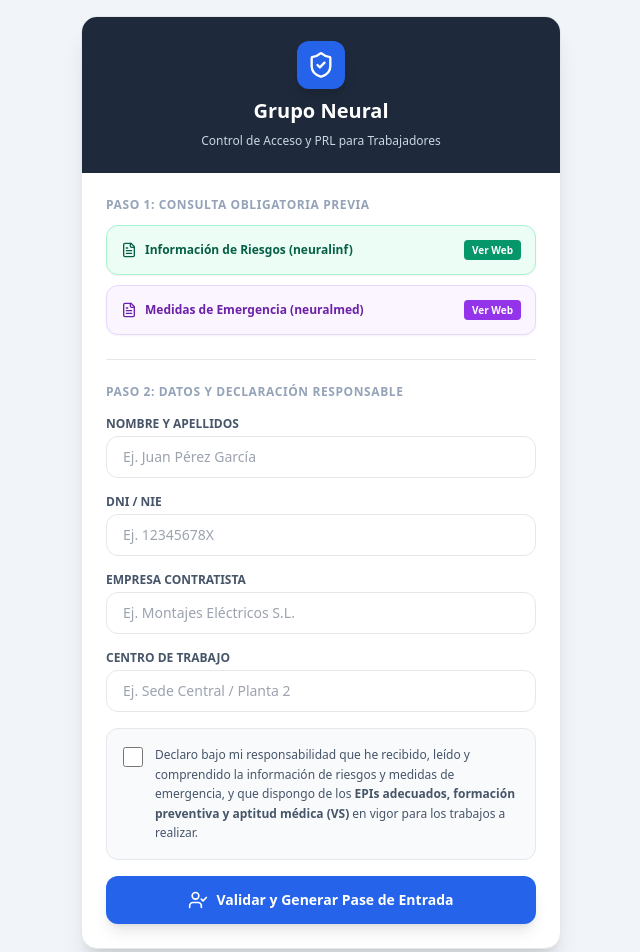
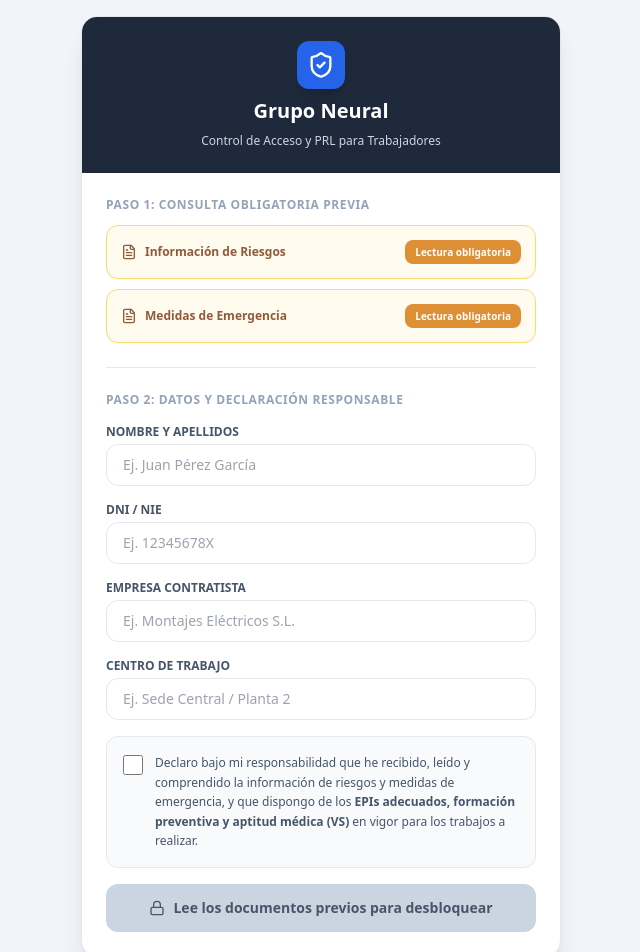
Before and after one commit to neuralprl/neuralaccesos, a React (Vite) app: page / in a window 1280 px wide. Shown: the top 952 px of the page, without its empty margins (319-959 px from the left). Built offline with nearby package versions, Linux system fonts and the light colour scheme.

Commit message:
Update App.jsx

```diff
--- a/src/App.jsx
+++ b/src/App.jsx
@@ -1,9 +1,14 @@
 import React, { useState } from 'react';
-import { ShieldCheck, FileText, CheckCircle2, UserCheck, Calendar, Smartphone, ArrowLeft, AlertTriangle, Flame } from 'lucide-react';
+import { ShieldCheck, FileText, CheckCircle2, UserCheck, Calendar, Smartphone, ArrowLeft, AlertTriangle, Flame, Lock } from 'lucide-react';
+
+// ⚠️ Asegúrate de que esta URL sea la correcta de tu despliegue actual de Google Apps Script
+const SCRIPT_URL_QR = "https://script.google.com/macros/s/AKfycbz-0tXQixABYKrZ6uk7rUZ3BUUt4fbntpSKLQS_dXbccqKooqmU8bwqPWkfAtaKcEuc/exec";
 
 export default function AppQR() {
-  // Estado para controlar qué vista se muestra: 'form', 'inf' o 'med'
   const [currentView, setCurrentView] = useState('form');
+
+  const [readInf, setReadInf] = useState(false);
+  const [readMed, setReadMed] = useState(false);
 
   const [submitting, setSubmitting] = useState(false);
   const [successSent, setSuccessSent] = useState(false);
@@ -19,25 +24,47 @@
 
   const handleSubmit = async (e) => {
     e.preventDefault();
+
+    if (!readInf || !readMed) {
+      alert("⚠️ Debes leer obligatoriamente la 'Información de Riesgos' y las 'Medidas de Emergencia' antes de continuar.");
+      return;
+    }
+
     if (!formData.conformidad) {
       alert("Debes marcar la casilla de aceptación y declaración responsable.");
       return;
     }
 
     setSubmitting(true);
-    // Simulación de envío o conexión con tu Apps Script
-    setTimeout(() => {
-      const fechaActual = new Date();
-      fechaActual.setMonth(fechaActual.getMonth() + 6);
-      const opciones = { year: 'numeric', month: 'long', day: 'numeric' };
-      setExpiryDateStr(fechaActual.toLocaleDateString('es-ES', opciones));
+
+    try {
+      // LLAMADA REAL A GOOGLE APPS SCRIPT PARA GUARDAR EN SHEETS Y ENVIAR EMAIL
+      const response = await fetch(SCRIPT_URL_QR, {
+        method: 'POST',
+        headers: { 'Content-Type': 'text/plain;charset=utf-8' },
+        body: JSON.stringify(formData)
+      });
+      const result = await response.json();
+
+      if (result.status === "success") {
+        const fechaActual = new Date();
+        fechaActual.setMonth(fechaActual.getMonth() + 6);
+        const opciones = { year: 'numeric', month: 'long', day: 'numeric' };
+        setExpiryDateStr(fechaActual.toLocaleDateString('es-ES', opciones));
+        setSuccessSent(true);
+      } else {
+        alert("Error del servidor: " + (result.message || "No se pudo registrar el acceso"));
+      }
+    } catch (err) {
+      console.error("Error de red:", err);
+      alert("Error de conexión con el servidor. Comprueba tu red.");
+    } finally {
       setSubmitting(false);
-      setSuccessSent(true);
-    }, 1000);
+    }
   };
 
   // ==========================================
-  // PÁGINA WEB: INFORMACIÓN DE RIESGOS (neuralinf.vercel.app)
+  // PÁGINA WEB: INFORMACIÓN DE RIESGOS (INF)
   // ==========================================
   if (currentView === 'inf') {
     return (
@@ -55,15 +82,14 @@
               </div>
             </div>
             <button
-              onClick={() => setCurrentView('form')}
+              onClick={() => { setReadInf(true); setCurrentView('form'); }}
               className="bg-white hover:bg-emerald-50 text-emerald-900 px-4 py-2 rounded-xl text-xs font-bold flex items-center gap-1.5 transition shadow-md"
             >
-              <ArrowLeft className="w-4 h-4" /> Volver al formulario
+              <ArrowLeft className="w-4 h-4" /> Entendido y Volver
             </button>
           </div>
 
           <div className="p-6 sm:p-8 space-y-6 text-xs sm:text-sm leading-relaxed text-slate-300 overflow-y-auto max-h-[75vh]">
-
             <div className="bg-emerald-950/40 border border-emerald-800/60 p-4 rounded-2xl text-emerald-200">
               <p className="font-semibold">
                 Los proveedores y empresas concurrentes que accedan a las instalaciones deberán cumplir las normas de seguridad y salud establecidas por el centro, colaborando activamente en la coordinación de actividades empresariales y respetando las instrucciones del personal responsable.
@@ -110,43 +136,14 @@
               </div>
             </div>
 
-            <div className="space-y-3">
-              <h2 className="text-sm font-bold text-white uppercase tracking-wider border-b border-slate-700 pb-2 flex items-center gap-2">
-                <span className="w-2.5 h-2.5 bg-amber-500 rounded-full"></span> 3. Riesgos Ergonómicos y Psicosociales
-              </h2>
-              <div className="grid grid-cols-1 gap-3">
-                <div className="bg-slate-900/60 p-4 rounded-xl border border-slate-700">
-                  <h3 className="font-bold text-white text-xs mb-1">Manipulación manual de cargas</h3>
-                  <p className="text-slate-400 text-xs">Riesgo de lesiones musculoesqueléticas. Emplee ayudas mecánicas y técnicas correctas de levantamiento.</p>
-                </div>
-                <div className="bg-slate-900/60 p-4 rounded-xl border border-slate-700">
-                  <h3 className="font-bold text-white text-xs mb-1">Posturas forzadas y estrés laboral</h3>
-                  <p className="text-slate-400 text-xs">Tareas prolongadas o presión asistencial. Planifique los trabajos y comunique cualquier incidencia al responsable.</p>
-                </div>
-              </div>
-            </div>
-
-            <div className="space-y-3">
-              <h2 className="text-sm font-bold text-white uppercase tracking-wider border-b border-slate-700 pb-2 flex items-center gap-2">
-                <span className="w-2.5 h-2.5 bg-purple-500 rounded-full"></span> 4. Normas Generales
-              </h2>
-              <ul className="list-disc pl-5 space-y-2 text-slate-300 text-xs bg-slate-900/60 p-4 rounded-xl border border-slate-700">
-                <li>Acceder únicamente a las zonas autorizadas.</li>
-                <li>Utilizar los EPIs obligatorios para la actividad.</li>
-                <li>Mantener orden y limpieza, sin bloquear salidas de emergencia.</li>
-                <li>Comunicar de inmediato cualquier incidente o situación de riesgo.</li>
-              </ul>
-            </div>
-
             <div className="pt-4 border-t border-slate-700">
               <button
-                onClick={() => setCurrentView('form')}
+                onClick={() => { setReadInf(true); setCurrentView('form'); }}
                 className="w-full py-4 bg-emerald-600 hover:bg-emerald-500 text-white font-black rounded-2xl text-sm shadow-lg shadow-emerald-900/50 transition flex items-center justify-center gap-2"
               >
                 <CheckCircle2 className="w-5 h-5" /> He leído y comprendido - Volver al formulario
               </button>
             </div>
-
           </div>
         </div>
       </div>
@@ -154,7 +151,7 @@
   }
 
   // ==========================================
-  // PÁGINA WEB: MEDIDAS DE EMERGENCIA (neuralmed.vercel.app)
+  // PÁGINA WEB: MEDIDAS DE EMERGENCIA (MED)
   // ==========================================
   if (currentView === 'med') {
     return (
@@ -172,15 +169,14 @@
               </div>
             </div>
             <button
-              onClick={() => setCurrentView('form')}
+              onClick={() => { setReadMed(true); setCurrentView('form'); }}
               className="bg-white hover:bg-purple-50 text-purple-900 px-4 py-2 rounded-xl text-xs font-bold flex items-center gap-1.5 transition shadow-md"
             >
-              <ArrowLeft className="w-4 h-4" /> Volver al formulario
+              <ArrowLeft className="w-4 h-4" /> Entendido y Volver
             </button>
           </div>
 
           <div className="p-6 sm:p-8 space-y-6 text-xs sm:text-sm leading-relaxed text-slate-300 overflow-y-auto max-h-[75vh]">
-
             <div className="bg-purple-950/40 border border-purple-800/60 p-4 rounded-2xl text-purple-200">
               <p className="font-semibold">
                 Las empresas proveedoras, contratistas y personal externo que accedan a las instalaciones deberán conocer y cumplir estrictamente las medidas de emergencia establecidas.
@@ -201,23 +197,7 @@
 
             <div className="space-y-3">
               <h2 className="text-sm font-bold text-white uppercase tracking-wider border-b border-slate-700 pb-2 flex items-center gap-2">
-                <span className="w-2.5 h-2.5 bg-amber-500 rounded-full"></span> 2. Prevención y Actuación ante Incendios
-              </h2>
-              <div className="grid grid-cols-1 gap-3">
-                <div className="bg-slate-900/60 p-4 rounded-xl border border-slate-700">
-                  <h3 className="font-bold text-white text-xs mb-1">Medidas Preventivas</h3>
-                  <p className="text-slate-400 text-xs">Mantenga orden y limpieza. No sobrecargue enchufes ni obstaculice salidas de emergencia o extintores.</p>
-                </div>
-                <div className="bg-slate-900/60 p-4 rounded-xl border border-slate-700">
-                  <h3 className="font-bold text-white text-xs mb-1">En caso de Conato</h3>
-                  <p className="text-slate-400 text-xs">Aviso inmediato. Si el fuego es pequeño y tiene formación, use el extintor. Si es peligroso, evacúe cerrando puertas a su paso.</p>
-                </div>
-              </div>
-            </div>
-
-            <div className="space-y-3">
-              <h2 className="text-sm font-bold text-white uppercase tracking-wider border-b border-slate-700 pb-2 flex items-center gap-2">
-                <span className="w-2.5 h-2.5 bg-emerald-500 rounded-full"></span> 3. Normas de Evacuación
+                <span className="w-2.5 h-2.5 bg-emerald-500 rounded-full"></span> 2. Normas de Evacuación
               </h2>
               <ul className="list-disc pl-5 space-y-2 text-slate-300 text-xs bg-slate-900/60 p-4 rounded-xl border border-slate-700">
                 <li>Abandonar el edificio de forma ordenada y sin correr por las vías señalizadas.</li>
@@ -228,27 +208,7 @@
 
             <div className="space-y-3">
               <h2 className="text-sm font-bold text-white uppercase tracking-wider border-b border-slate-700 pb-2 flex items-center gap-2">
-                <span className="w-2.5 h-2.5 bg-blue-500 rounded-full"></span> 4. Primeros Auxilios y Sustancias
-              </h2>
-              <div className="grid grid-cols-1 sm:grid-cols-3 gap-3">
-                <div className="bg-slate-900/60 p-4 rounded-xl border border-slate-700">
-                  <h3 className="font-bold text-white text-xs mb-1">Primeros Auxilios</h3>
-                  <p className="text-slate-400 text-xs">Aplica PAS: Proteger, Avisar y Socorrer. Solicite asistencia médica.</p>
-                </div>
-                <div className="bg-slate-900/60 p-4 rounded-xl border border-slate-700">
-                  <h3 className="font-bold text-white text-xs mb-1">Paquetes Suspectos</h3>
-                  <p className="text-slate-400 text-xs">No manipular. Aleje a las personas e informe de inmediato.</p>
-                </div>
-                <div className="bg-slate-900/60 p-4 rounded-xl border border-slate-700">
-                  <h3 className="font-bold text-white text-xs mb-1">Derrames Químicos</h3>
-                  <p className="text-slate-400 text-xs">Avise al responsable sin intervenir sin formación ni EPIs.</p>
-                </div>
-              </div>
-            </div>
-
-            <div className="space-y-3">
-              <h2 className="text-sm font-bold text-white uppercase tracking-wider border-b border-slate-700 pb-2 flex items-center gap-2">
-                <span className="w-2.5 h-2.5 bg-rose-500 rounded-full"></span> 5. Teléfonos de Emergencia Clave
+                <span className="w-2.5 h-2.5 bg-rose-500 rounded-full"></span> 3. Teléfonos de Emergencia Clave
               </h2>
               <div className="grid grid-cols-2 sm:grid-cols-4 gap-3 text-center">
                 <div className="bg-rose-950/50 border border-rose-800/60 p-3 rounded-xl">
@@ -272,13 +232,12 @@
 
             <div className="pt-4 border-t border-slate-700">
               <button
-                onClick={() => setCurrentView('form')}
+                onClick={() => { setReadMed(true); setCurrentView('form'); }}
                 className="w-full py-4 bg-purple-600 hover:bg-purple-500 text-white font-black rounded-2xl text-sm shadow-lg shadow-purple-900/50 transition flex items-center justify-center gap-2"
               >
                 <CheckCircle2 className="w-5 h-5" /> He leído y comprendido - Volver al formulario
               </button>
             </div>
-
           </div>
         </div>
       </div>
@@ -341,7 +300,7 @@
   }
 
   // ==========================================
-  // VISTA PRINCIPAL: FORMULARIO Y ACCESO A WEB VIEWS
+  // VISTA PRINCIPAL: FORMULARIO
   // ==========================================
   return (
     <div className="min-h-screen bg-slate-100 flex flex-col font-sans text-slate-800 p-4 max-w-lg mx-auto justify-center">
@@ -358,27 +317,48 @@
         <div className="p-6 space-y-6">
 
           <div className="space-y-3">
-            <h2 className="text-xs font-bold uppercase tracking-wider text-slate-400">
-              Paso 1: Consulta obligatoria previa
+            <h2 className="text-xs font-bold uppercase tracking-wider text-slate-400 flex items-center justify-between">
+              <span>Paso 1: Consulta obligatoria previa</span>
+              {readInf && readMed && (
+                <span className="text-[10px] bg-emerald-100 text-emerald-700 px-2 py-0.5 rounded-full font-bold">
+                  ✓ Todo leído
+                </span>
+              )}
             </h2>
 
             <div className="grid grid-cols-1 gap-2.5">
               <button
                 type="button"
                 onClick={() => setCurrentView('inf')}
-                className="p-3.5 bg-emerald-50 text-emerald-800 border border-emerald-200 hover:bg-emerald-100 rounded-xl text-xs font-bold flex items-center justify-between transition shadow-sm w-full text-left"
+                className={`p-3.5 border rounded-xl text-xs font-bold flex items-center justify-between transition shadow-sm w-full text-left ${
+                  readInf
+                    ? 'bg-emerald-50 text-emerald-800 border-emerald-300'
+                    : 'bg-amber-50 text-amber-900 border-amber-300 animate-pulse'
+                }`}
               >
-                <span className="flex items-center gap-2"><FileText className="w-4 h-4" /> Información de Riesgos (neuralinf)</span>
-                <span className="text-[10px] bg-emerald-600 text-white px-2 py-0.5 rounded">Ver Web</span>
+                <span className="flex items-center gap-2">
+                  <FileText className="w-4 h-4" /> Información de Riesgos
+                </span>
+                <span className={`text-[10px] px-2.5 py-1 rounded-lg text-white font-bold ${readInf ? 'bg-emerald-600' : 'bg-amber-600'}`}>
+                  {readInf ? '✓ Leído' : 'Lectura obligatoria'}
+                </span>
               </button>
 
               <button
                 type="button"
                 onClick={() => setCurrentView('med')}
-                className="p-3.5 bg-purple-50 text-purple-800 border border-purple-200 hover:bg-purple-100 rounded-xl text-xs font-bold flex items-center justify-between transition shadow-sm w-full text-left"
+                className={`p-3.5 border rounded-xl text-xs font-bold flex items-center justify-between transition shadow-sm w-full text-left ${
+                  readMed
+                    ? 'bg-purple-50 text-purple-800 border-purple-300'
+                    : 'bg-amber-50 text-amber-900 border-amber-300 animate-pulse'
+                }`}
               >
-                <span className="flex items-center gap-2"><FileText className="w-4 h-4" /> Medidas de Emergencia (neuralmed)</span>
-                <span className="text-[10px] bg-purple-600 text-white px-2 py-0.5 rounded">Ver Web</span>
+                <span className="flex items-center gap-2">
+                  <FileText className="w-4 h-4" /> Medidas de Emergencia
+                </span>
+                <span className={`text-[10px] px-2.5 py-1 rounded-lg text-white font-bold ${readMed ? 'bg-purple-600' : 'bg-amber-600'}`}>
+                  {readMed ? '✓ Leído' : 'Lectura obligatoria'}
+                </span>
               </button>
             </div>
           </div>
@@ -456,9 +436,21 @@
             <button
               type="submit"
               disabled={submitting}
-              className="w-full py-3.5 bg-blue-600 hover:bg-blue-700 text-white font-bold rounded-xl text-sm shadow-lg flex items-center justify-center gap-2 transition"
+              className={`w-full py-3.5 font-bold rounded-xl text-sm shadow-lg flex items-center justify-center gap-2 transition ${
+                (!readInf || !readMed)
+                  ? 'bg-slate-300 text-slate-600 cursor-not-allowed shadow-none'
+                  : 'bg-blue-600 hover:bg-blue-700 text-white'
+              }`}
             >
-              <UserCheck className="w-5 h-5" /> {submitting ? 'Generando pase...' : 'Validar y Generar Pase de Entrada'}
+              {(!readInf || !readMed) ? (
+                <>
+                  <Lock className="w-4 h-4" /> Lee los documentos previos para desbloquear
+                </>
+              ) : (
+                <>
+                  <UserCheck className="w-5 h-5" /> {submitting ? 'Registrando acceso...' : 'Validar y Generar Pase de Entrada'}
+                </>
+              )}
             </button>
           </form>
 
```
